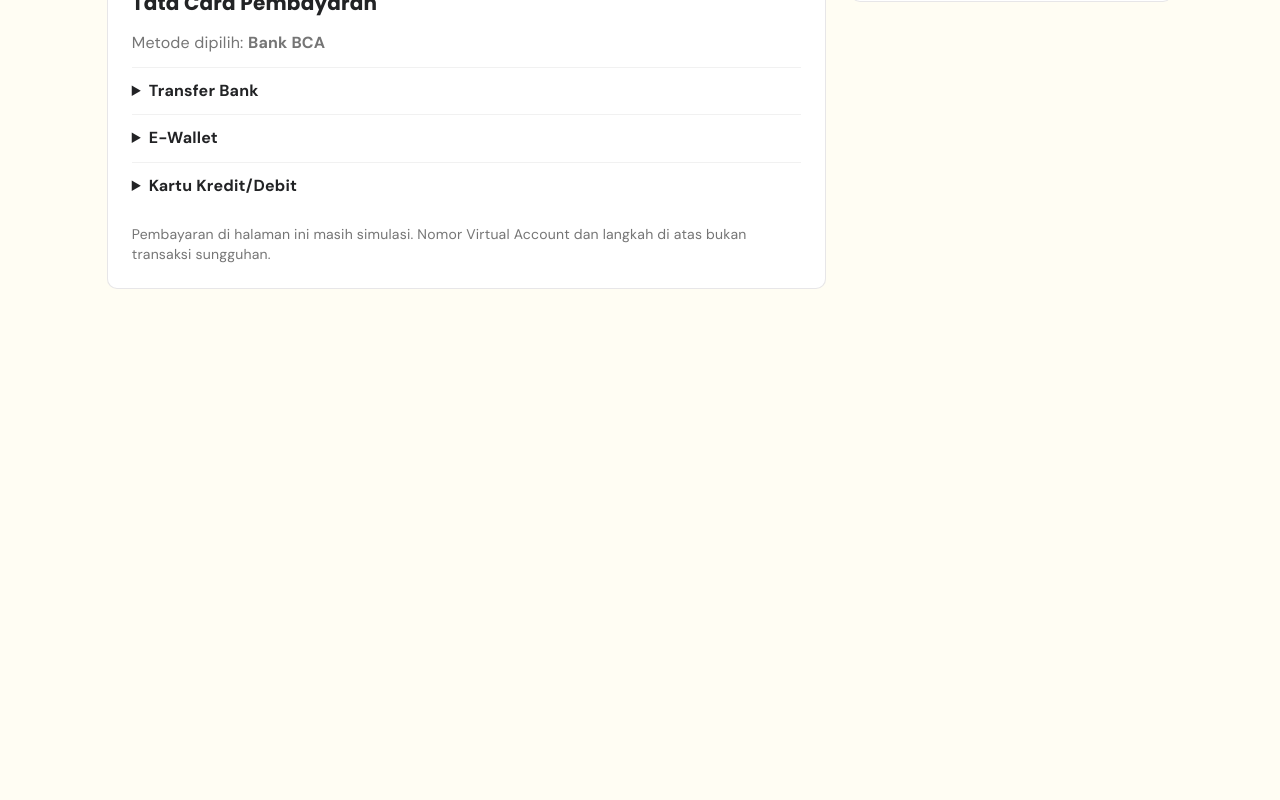
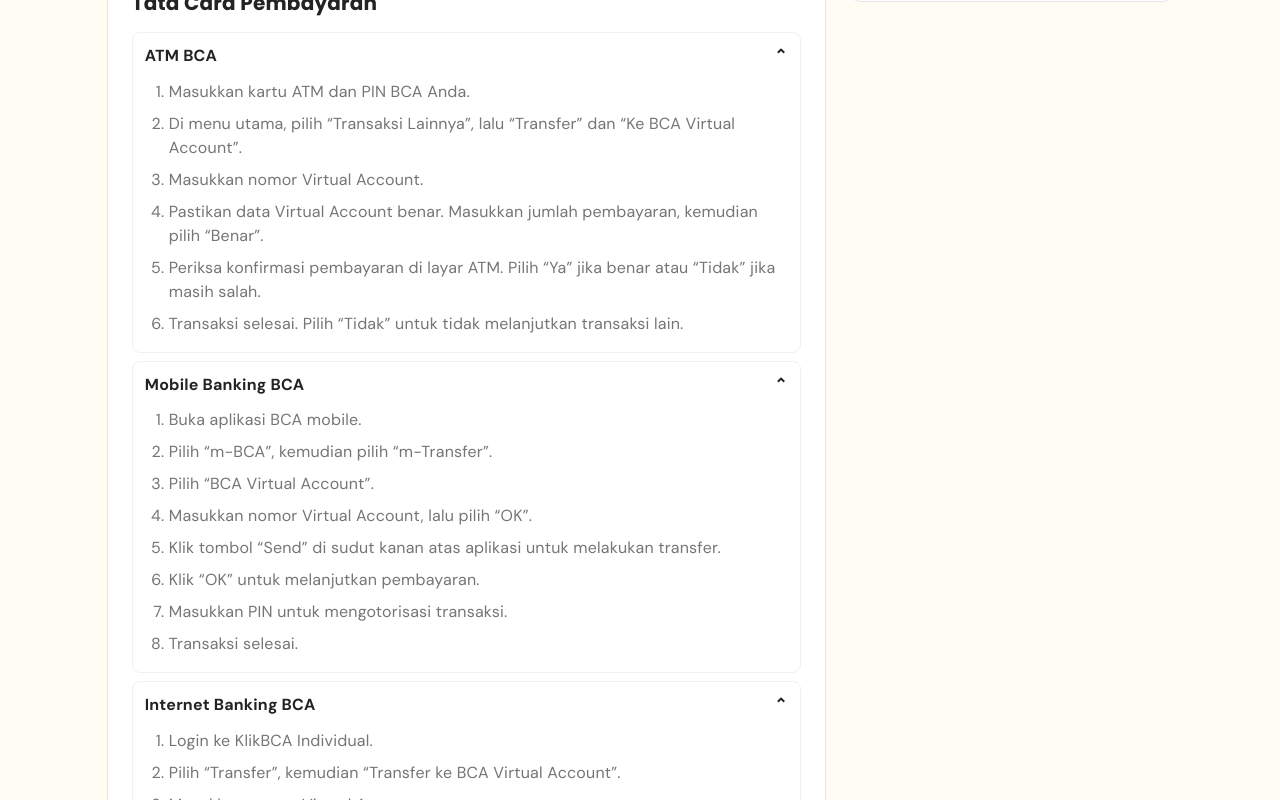
Before and after one commit to lamzzz11/Mission-5-FE-Intermediate-1, a React (Vite) app: page /checkout/1/pay in a window 1280 px wide. Shown: the part 760-1560 px from the top of the page. Before the commit the page ends 1113 px from the top, so only its background shows below. Built offline with nearby package versions, Linux system fonts and the light colour scheme.

Commit message:
Match BCA payment steps to design

```diff
--- a/src/pages/checkout.jsx
+++ b/src/pages/checkout.jsx
@@ -20,31 +20,54 @@ const SUBTOTAL = 767500
 const ADMIN_FEE = 7000
 const TOTAL = SUBTOTAL + ADMIN_FEE
 const PRODUCT_TITLE = 'Gapai Karier Impianmu sebagai Seorang UI/UX Designer & Product Manager.'
-const getPaymentInstructions = (group, method) => {
-  if (group === 'Transfer Bank') {
-    const bank = method.startsWith('Bank ') ? method.slice(5) : 'yang kamu pilih'
-    return [
-      `Buka aplikasi mobile banking atau ATM ${bank}.`,
-      `Pilih menu transfer Virtual Account ${bank}.`,
-      'Masukkan nomor Virtual Account yang ditampilkan di atas.',
-      `Pastikan nama penerima dan total ${rupiah(TOTAL)} sesuai sebelum konfirmasi.`,
-    ]
-  }
-  if (group === 'E-Wallet') {
-    const wallet = methods['E-Wallet'].includes(method) ? method : 'e-wallet yang kamu pilih'
-    return [
-      `Buka aplikasi ${wallet}.`,
-      'Pilih pembayaran untuk merchant atau kode bayar yang diberikan saat checkout.',
-      `Pastikan total pembayaran ${rupiah(TOTAL)} sesuai sebelum menyetujui.`,
-      'Ikuti konfirmasi yang muncul di aplikasi e-wallet.',
-    ]
-  }
-  return [
+const paymentInstructionSections = (method) => {
+  if (method === 'Bank BCA') return [
+    { title: 'ATM BCA', steps: [
+      'Masukkan kartu ATM dan PIN BCA Anda.',
+      'Di menu utama, pilih “Transaksi Lainnya”, lalu “Transfer” dan “Ke BCA Virtual Account”.',
+      'Masukkan nomor Virtual Account.',
+      'Pastikan data Virtual Account benar. Masukkan jumlah pembayaran, kemudian pilih “Benar”.',
+      'Periksa konfirmasi pembayaran di layar ATM. Pilih “Ya” jika benar atau “Tidak” jika masih salah.',
+      'Transaksi selesai. Pilih “Tidak” untuk tidak melanjutkan transaksi lain.',
+    ] },
+    { title: 'Mobile Banking BCA', steps: [
+      'Buka aplikasi BCA mobile.',
+      'Pilih “m-BCA”, kemudian pilih “m-Transfer”.',
+      'Pilih “BCA Virtual Account”.',
+      'Masukkan nomor Virtual Account, lalu pilih “OK”.',
+      'Klik tombol “Send” di sudut kanan atas aplikasi untuk melakukan transfer.',
+      'Klik “OK” untuk melanjutkan pembayaran.',
+      'Masukkan PIN untuk mengotorisasi transaksi.',
+      'Transaksi selesai.',
+    ] },
+    { title: 'Internet Banking BCA', steps: [
+      'Login ke KlikBCA Individual.',
+      'Pilih “Transfer”, kemudian “Transfer ke BCA Virtual Account”.',
+      'Masukkan nomor Virtual Account.',
+      'Pilih “Lanjutkan” untuk melanjutkan pembayaran.',
+      'Masukkan “RESPON KEYBCA APPLI 1” yang muncul pada Token BCA, lalu klik “Kirim”.',
+      'Pembayaran selesai.',
+    ] },
+  ]
+
+  const bank = method.startsWith('Bank ') ? method.slice(5) : null
+  if (bank) return [{ title: `Virtual Account ${bank}`, steps: [
+    `Buka aplikasi atau ATM ${bank}, lalu pilih menu transfer Virtual Account.`,
+    'Masukkan nomor Virtual Account yang ditampilkan di halaman ini.',
+    `Pastikan nama penerima dan total ${rupiah(TOTAL)} sesuai sebelum konfirmasi.`,
+  ] }]
+
+  if (methods['E-Wallet'].includes(method)) return [{ title: method, steps: [
+    `Buka aplikasi ${method} dan pilih pembayaran untuk merchant.`,
+    `Periksa nama merchant serta total ${rupiah(TOTAL)}.`,
+    'Ikuti konfirmasi yang muncul di aplikasi.',
+  ] }]
+
+  return [{ title: 'Kartu Kredit/Debit', steps: [
     'Siapkan kartu Mastercard, Visa, atau JCB.',
-    'Masukkan data kartu hanya pada halaman pembayaran resmi yang aman.',
-    `Periksa total pembayaran ${rupiah(TOTAL)} sebelum melanjutkan.`,
+    `Periksa total ${rupiah(TOTAL)} sebelum melanjutkan.`,
     'Selesaikan verifikasi dari bank jika diminta.',
-  ]
+  ] }]
 }
 const methods = {
   'Transfer Bank': ['Bank BCA', 'Bank BNI', 'Bank BRI', 'Bank Mandiri'],
@@ -193,9 +216,7 @@ export default function Checkout() {
           </section>
           <section className="content-panel">
             <h2>Tata Cara Pembayaran</h2>
-            <p className="payment-help__selected">Metode dipilih: <strong>{method}</strong></p>
-            {Object.keys(methods).map((group) => <details className="payment-help" key={group}><summary>{group}</summary><ol>{getPaymentInstructions(group, method).map((step) => <li key={step}>{step}</li>)}</ol></details>)}
-            <p className="payment-help__notice">Pembayaran di halaman ini masih simulasi. Nomor Virtual Account dan langkah di atas bukan transaksi sungguhan.</p>
+            {paymentInstructionSections(method).map(({ title, steps }) => <details className="payment-help" key={title} open><summary>{title}</summary><ol>{steps.map((step) => <li key={step}>{step}</li>)}</ol></details>)}
           </section>
         </> : isChanging ? <>
           <section className="content-panel">
--- a/src/styles/global.css
+++ b/src/styles/global.css
@@ -1346,23 +1346,29 @@ ul {
 }
 
 .payment-help {
-  padding: 12px 0;
-  border-top: 1px solid var(--color-border-light);
+  margin-top: 8px;
+  padding: 12px;
+  border: 1px solid var(--color-border-light);
+  border-radius: 8px;
 }
 
 .payment-help summary {
   cursor: pointer;
   font-weight: 700;
-}
-
-.payment-help__selected {
-  margin: 12px 0;
-}
-
-.payment-help__notice {
-  margin-top: 16px;
-  color: var(--color-text-secondary);
-  font-size: 0.875rem;
+  list-style: none;
+}
+
+.payment-help summary::-webkit-details-marker {
+  display: none;
+}
+
+.payment-help summary::after {
+  content: '⌄';
+  float: right;
+}
+
+.payment-help[open] summary::after {
+  content: '⌃';
 }
 
 .payment-help ol {
```
